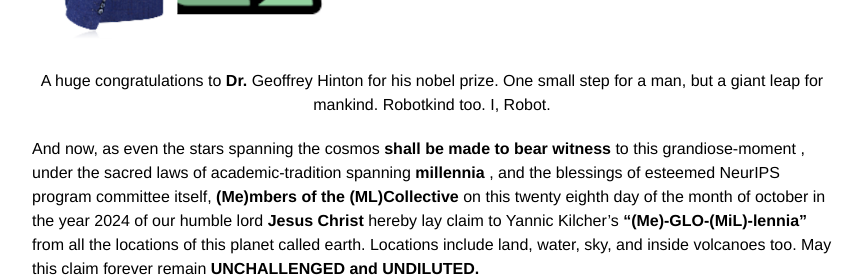
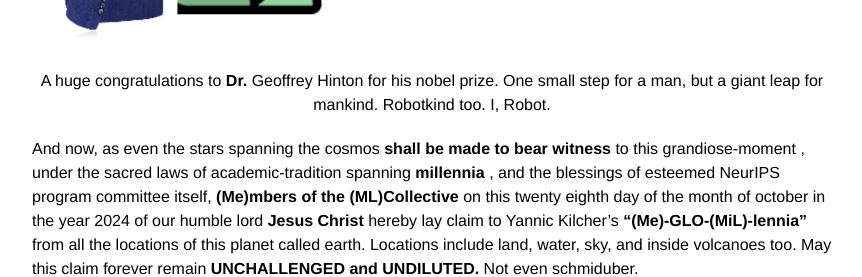
Before and after one commit to rajatmodi62/rajatmodi62.github.io, a Jekyll site: the page built from _posts/2024-10-26-hinton_apm.md, in a window 1280 px wide and 900 px high, scrolled down 1279 px, cut to the strip 0-277 px from the top of the window. Shown: the whole strip, without its empty margins (208-1070 px from the left). Built offline with Jekyll 4.4.1, drawn with Linux system fonts in a browser that asks for light colours; comment, search, counter and statistics services are not loaded.

```diff
--- a/_posts/2024-10-26-hinton_apm.md
+++ b/_posts/2024-10-26-hinton_apm.md
@@ -24,7 +24,7 @@ date:   2024-10-26 11:00:00
 
 
 
-And now, as even the stars spanning the cosmos <b> shall be made to bear witness </b> to this grandiose-moment , under the sacred laws of academic-tradition spanning <b> millennia </b>, and the blessings of esteemed NeurIPS program committee itself, <b>(Me)mbers of the (ML)Collective</b> on this twenty eighth day of the month of october in the year 2024 of our humble lord <b>Jesus Christ</b>  hereby lay claim to  Yannic Kilcher’s <b>“(Me)-GLO-(MiL)-lennia”</b> from all the locations of this planet called earth. Locations include land, water, sky, and inside volcanoes too. May this claim forever remain <b>UNCHALLENGED and UNDILUTED.</b>
+And now, as even the stars spanning the cosmos <b> shall be made to bear witness </b> to this grandiose-moment , under the sacred laws of academic-tradition spanning <b> millennia </b>, and the blessings of esteemed NeurIPS program committee itself, <b>(Me)mbers of the (ML)Collective</b> on this twenty eighth day of the month of october in the year 2024 of our humble lord <b>Jesus Christ</b>  hereby lay claim to  Yannic Kilcher’s <b>“(Me)-GLO-(MiL)-lennia”</b> from all the locations of this planet called earth. Locations include land, water, sky, and inside volcanoes too. May this claim forever remain <b>UNCHALLENGED and UNDILUTED.</b> Not even schmiduber.
 
 <div class="text-center" style="margin: 0 auto; max-width: 800px;"> <!-- Set max-width as needed -->
     <img class="img-fluid" src="{{ site.baseurl }}\assets\img\apm\claim.gif" style="width: 50%; height: auto;"> <!-- Image width is 50% of its parent -->
```
